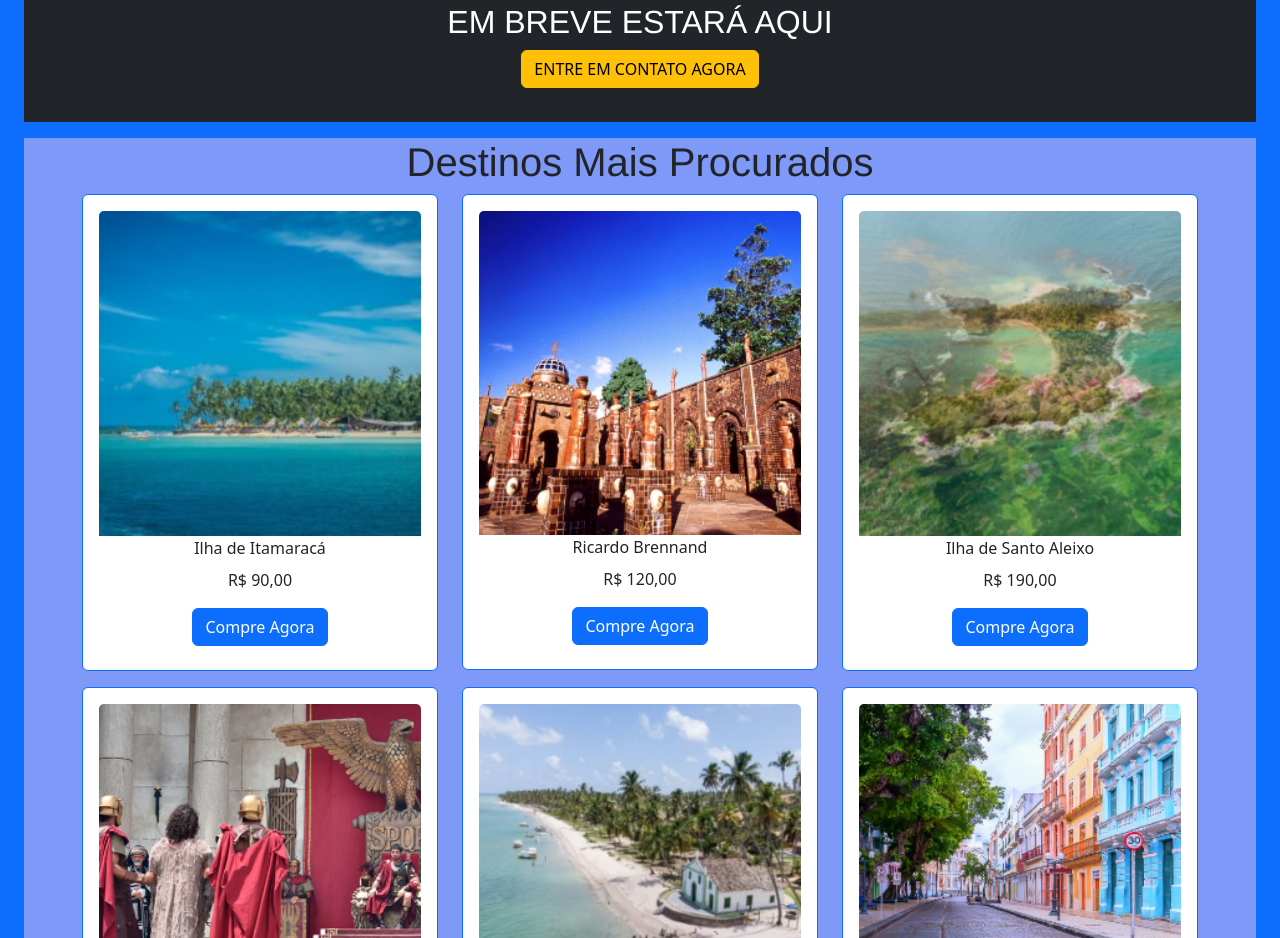
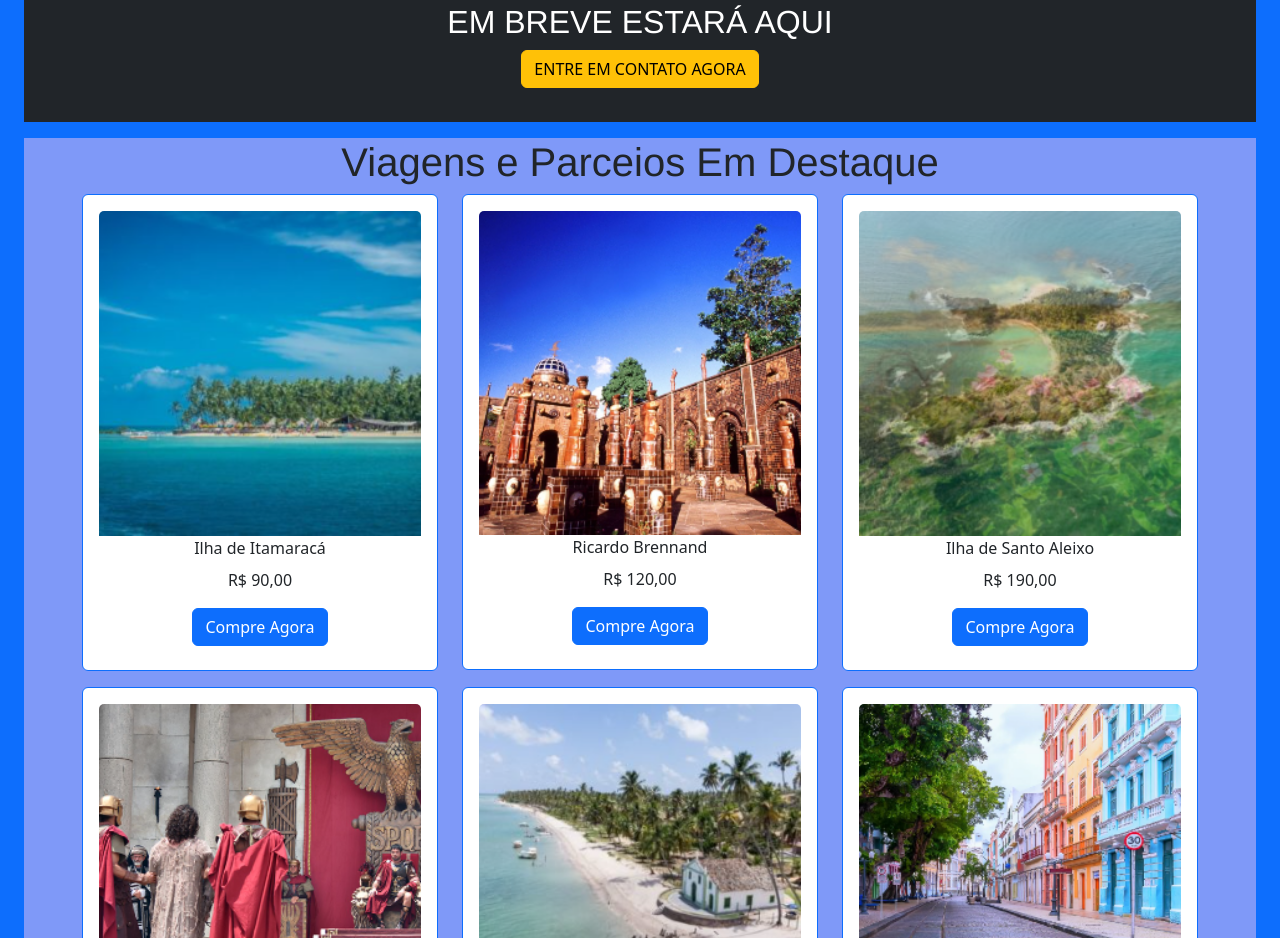
Before and after one commit to magnovasconcelos/mtur.github.io, a plain HTML site: page index.html in a window 1280 px wide. Shown: the part 1113-2051 px from the top of the page. Drawn offline with nearby package versions, Linux system fonts and the light colour scheme.

Commit message:
Update index.html

```diff
--- a/index.html
+++ b/index.html
@@ -99,7 +99,7 @@
           <section class="section container">
             <p class="h1 text-center mt-3"
               style="font-family: 'Franklin Gothic Medium', 'Arial Narrow', Arial, sans-serif;">
-              Destinos Mais Procurados</p>
+              Viagens e Parceios Em Destaque</p>
             <section class="row">
               <section class="col-sm-4">
                 <section class="card border-primary mb-3">
```
